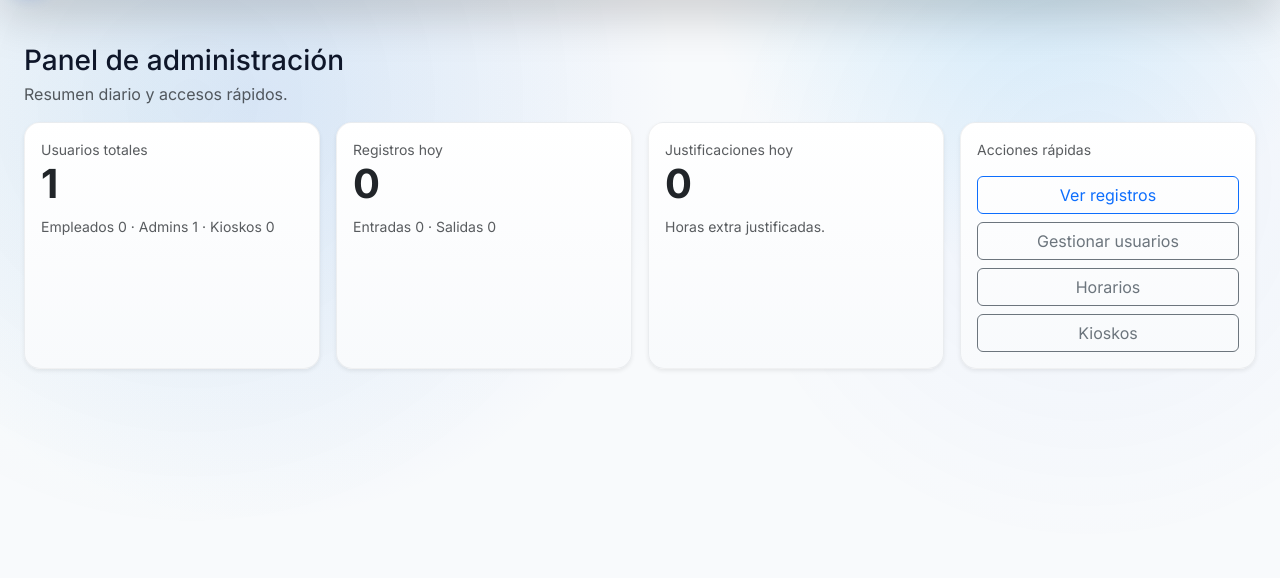
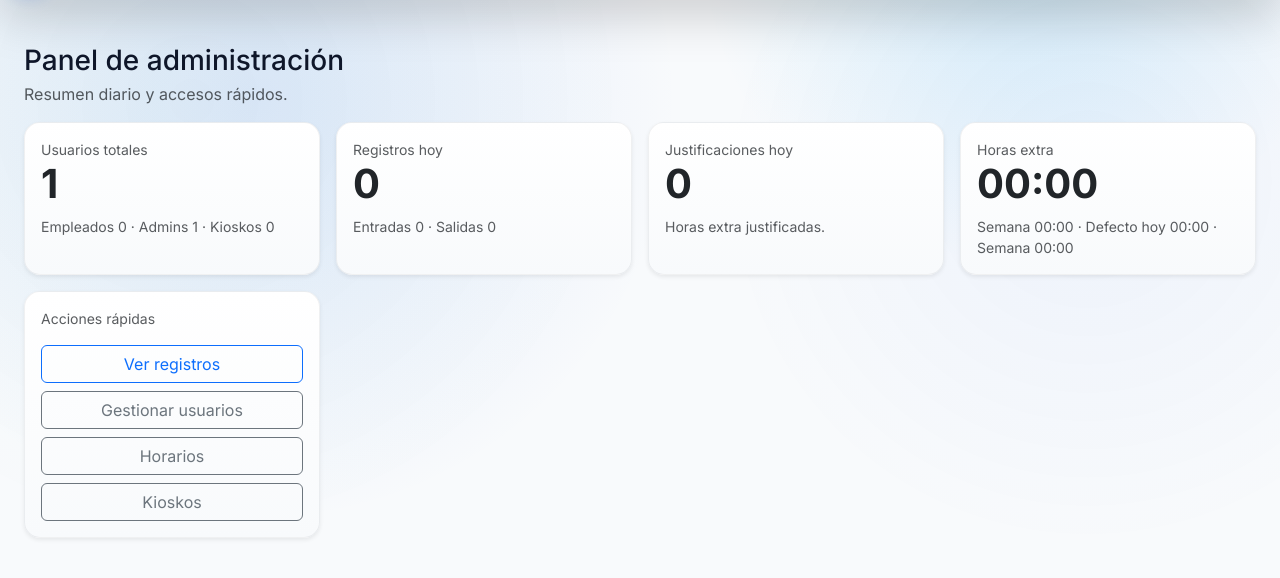
Before and after one commit to HardNightCode/fichaje-app, a Flask app: page / in a window 1280 px wide. Shown: the part 59-637 px from the top of the page. Run offline with Flask 3, Linux system fonts and the light colour scheme; a user stored in the database is signed in; data comes from the database, SQL or seed files in the repository; data that the repository does not hold is empty.

Commit message:
Release v20260119_1022

```diff
--- a/app_core/routes/dashboard.py
+++ b/app_core/routes/dashboard.py
@@ -48,6 +48,62 @@ def _fin_con_margen(usuario, fecha_local):
     return fin_dt + timedelta(minutes=margin)
 
 
+def _calcular_extra_defecto_periodo(fecha_inicio, fecha_fin):
+    """
+    Devuelve total extra y defecto (timedelta) para todos los usuarios entre fechas (inclusive).
+    """
+    inicio_local = datetime.combine(fecha_inicio, time.min)
+    fin_local = datetime.combine(fecha_fin, time.max)
+    inicio_utc = local_to_utc_naive(inicio_local)
+    fin_utc = local_to_utc_naive(fin_local)
+
+    registros = (
+        Registro.query
+        .filter(Registro.momento >= inicio_utc, Registro.momento <= fin_utc)
+        .all()
+    )
+    intervalos = agrupar_registros_en_intervalos(registros)
+
+    trabajos_por_usuario_fecha = {}
+    for it in intervalos:
+        if not it.usuario:
+            continue
+        fecha_base = it.entrada_momento.date() if it.entrada_momento else (
+            it.salida_momento.date() if it.salida_momento else None
+        )
+        if not fecha_base or not (fecha_inicio <= fecha_base <= fecha_fin):
+            continue
+
+        calcular_extra_y_defecto_intervalo(it)
+        trabajo_real = getattr(it, "trabajo_real", timedelta(0)) or timedelta(0)
+        if trabajo_real.total_seconds() <= 0:
+            continue
+
+        trabajos_por_usuario_fecha.setdefault(it.usuario.id, {})
+        trabajos_por_usuario_fecha[it.usuario.id][fecha_base] = (
+            trabajos_por_usuario_fecha[it.usuario.id].get(fecha_base, timedelta(0)) + trabajo_real
+        )
+
+    total_extra = timedelta(0)
+    total_defecto = timedelta(0)
+    for user_id, trabajos_fecha in trabajos_por_usuario_fecha.items():
+        usuario = User.query.get(user_id)
+        if not usuario:
+            continue
+        for fecha_base, trabajado in trabajos_fecha.items():
+            esperado = calcular_jornada_teorica(
+                obtener_horario_aplicable(usuario, fecha_base),
+                fecha_base,
+            )
+            diff = trabajado - esperado
+            if diff.total_seconds() > 0:
+                total_extra += diff
+            elif diff.total_seconds() < 0:
+                total_defecto += -diff
+
+    return total_extra, total_defecto
+
+
 def register_dashboard_routes(app):
     @app.route("/")
     @login_required
@@ -93,6 +149,11 @@ def register_dashboard_routes(app):
                 .count()
             )
 
+            lunes = date.fromisocalendar(hoy.isocalendar().year, hoy.isocalendar().week, 1)
+            domingo = lunes + timedelta(days=6)
+            extra_hoy, defecto_hoy = _calcular_extra_defecto_periodo(hoy, hoy)
+            extra_semana, defecto_semana = _calcular_extra_defecto_periodo(lunes, domingo)
+
             return render_template(
                 "admin_dashboard.html",
                 total_usuarios=total_usuarios,
@@ -103,6 +164,10 @@ def register_dashboard_routes(app):
                 entradas_hoy=entradas_hoy,
                 salidas_hoy=salidas_hoy,
                 justificaciones_hoy=justificaciones_hoy,
+                extra_hoy=formatear_timedelta(extra_hoy),
+                defecto_hoy=formatear_timedelta(defecto_hoy),
+                extra_semana=formatear_timedelta(extra_semana),
+                defecto_semana=formatear_timedelta(defecto_semana),
             )
 
         registros_usuario = (
--- a/templates/admin_dashboard.html
+++ b/templates/admin_dashboard.html
@@ -45,6 +45,17 @@
     <div class="col-12 col-md-6 col-xl-3">
       <div class="card shadow-sm h-100">
         <div class="card-body">
+          <div class="text-muted small">Horas extra</div>
+          <div class="display-6 fw-bold">{{ extra_hoy }}</div>
+          <div class="small text-muted mt-2">
+            Semana {{ extra_semana }} · Defecto hoy {{ defecto_hoy }} · Semana {{ defecto_semana }}
+          </div>
+        </div>
+      </div>
+    </div>
+    <div class="col-12 col-md-6 col-xl-3">
+      <div class="card shadow-sm h-100">
+        <div class="card-body">
           <div class="text-muted small">Acciones rápidas</div>
           <div class="d-grid gap-2 mt-3">
             <a class="btn btn-outline-primary" href="{{ url_for('admin_registros') }}">Ver registros</a>
```
